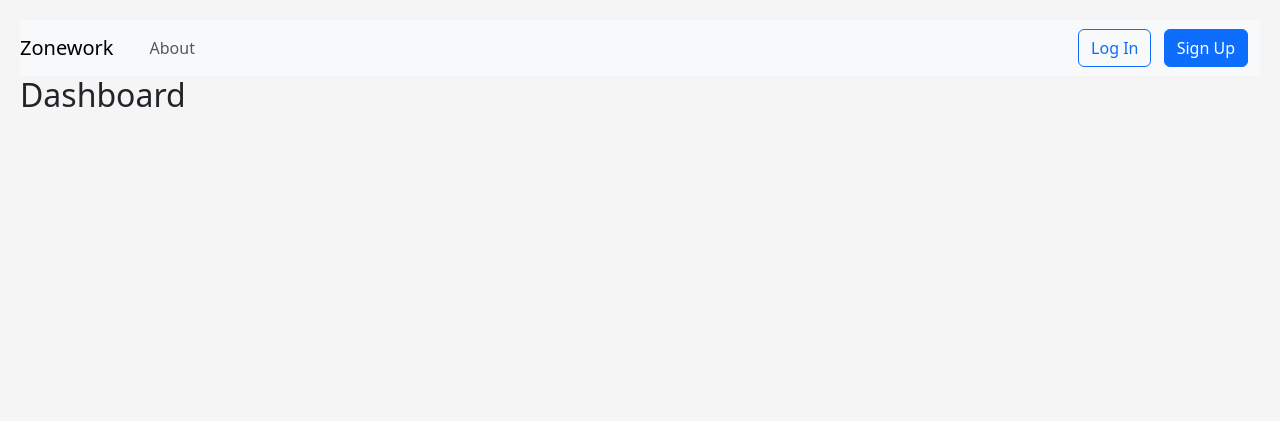
After one commit to kyle-kyhu/Zonework, a Django app: page /zonework/dashboard/ in a window 1280 px wide. The commit adds this page. Shown: the top 421 px of the page. Run offline with Django 4.2, Linux system fonts and the light colour scheme.

Commit message:
starting dashboard

```diff
--- a/static/css/base.css
+++ b/static/css/base.css
@@ -1,9 +1,6 @@
 
 /* can you fix the margin instead of using this? */
-.all-body-throughout {
-    margin: 5px;
-    background-color: black;
-}
+
 
 .zw-buttons {
     display: flex;
@@ -14,3 +11,12 @@
     width: 150px;
     justify-content: center;
 }
+
+body {
+    margin: 20px;
+    background-color: whitesmoke;
+}
+
+nav {
+    background-color: whitesmoke;
+}
--- a/templates/base.html
+++ b/templates/base.html
@@ -8,9 +8,8 @@
     <title>{% block title %}Zonework App{% endblock title %}</title>
     <link href="https://cdn.jsdelivr.net/npm/bootstrap@5.3.2/dist/css/bootstrap.min.css" rel="stylesheet" integrity="sha384-T3c6CoIi6uLrA9TneNEoa7RxnatzjcDSCmG1MXxSR1GAsXEV/Dwwykc2MPK8M2HN" crossorigin="anonymous">
     <link rel="stylesheet" href="{% static 'css/base.css' %}"/>
+</head>
 
-
-</head>
 <body>
 <!--nav bar -->
   <nav class="navbar navbar-expand-lg bg-body-tertiary">
@@ -28,7 +27,7 @@
                 <a class="nav-link" href="{% url 'subject_list' %}">Learn</a>
             </li>
             <li class="nav-item">
-              <a class="nav-link" href=#>Dashboard</a>
+                <a class="nav-link" href="{% url 'dashboard' %}">Dashboard</a>
             </li>
 <!-- user login & logout -->
       </ul>
@@ -55,10 +54,9 @@
     </div>
   </nav>
 
-    <main class="all-body-throughout">
 {% block content %}
 {% endblock content %}
-    </main>
+
     <script src="https://cdn.jsdelivr.net/npm/bootstrap@5.3.2/dist/js/bootstrap.bundle.min.js" integrity="sha384-C6RzsynM9kWDrMNeT87bh95OGNyZPhcTNXj1NW7RuBCsyN/o0jlpcV8Qyq46cDfL" crossorigin="anonymous"></script>
 </body>
 </html>
--- /dev/null
+++ b/templates/dashboard.html
@@ -0,0 +1,13 @@
+{% extends 'base.html' %}
+
+{% block title %} Dashboard {% endblock title %}
+
+{% block content %}
+<h2>Dashboard</h2>
+
+
+<div style="width: 400px; height: 300px;">
+
+</div>
+
+{% endblock content %}
--- a/zonework/urls.py
+++ b/zonework/urls.py
@@ -5,10 +5,12 @@ from .views import (
     SubjectDetailView,
     SubjectUpdateView,
     SubjectDeleteView,
-    SubjectCreateView
+    SubjectCreateView,
+    DashboardView
 )
 
 urlpatterns = [
+    path("dashboard/", DashboardView.as_view(), name="dashboard"),
     path("<int:pk>/", SubjectDetailView.as_view(), name="subject_detail"),
     path("<int:pk>/edit/", SubjectUpdateView.as_view(), name="subject_edit"),
     path("<int:pk>/delete/", SubjectDeleteView.as_view(), name="subject_delete"),
--- a/zonework/views.py
+++ b/zonework/views.py
@@ -1,14 +1,22 @@
-from typing import Any
-from django.forms.models import BaseModelForm
-from django.http import HttpResponse
+
 from django.contrib.auth.mixins import LoginRequiredMixin, UserPassesTestMixin
-from django.views.generic import ListView, DetailView, FormView
+from django.views.generic import ListView, DetailView, FormView, TemplateView
 from django.views.generic.detail import SingleObjectMixin
 from django.views import View
 from django.views.generic.edit import UpdateView, DeleteView, CreateView
 from django.urls import reverse_lazy, reverse
-from .models import Subject, Evaluation
-from .forms import AssessmentForm, EvaluationForm
+
+from django.http import JsonResponse
+from django.core import serializers
+
+from .models import Subject, Dashboard
+from .forms import EvaluationForm
+
+
+class DashboardView(TemplateView):
+    model = Dashboard
+    template_name = 'dashboard.html'
+
 
 
 class SubjectListView(LoginRequiredMixin, ListView):
```
Also changed, not shown: templates/subject_detail.html (+21 -88 lines), zonework/models.py (+31 -21 lines), zonework/migrations/0003_dashboard.py (added). Lines whose indentation alone changed are shown as unchanged.
